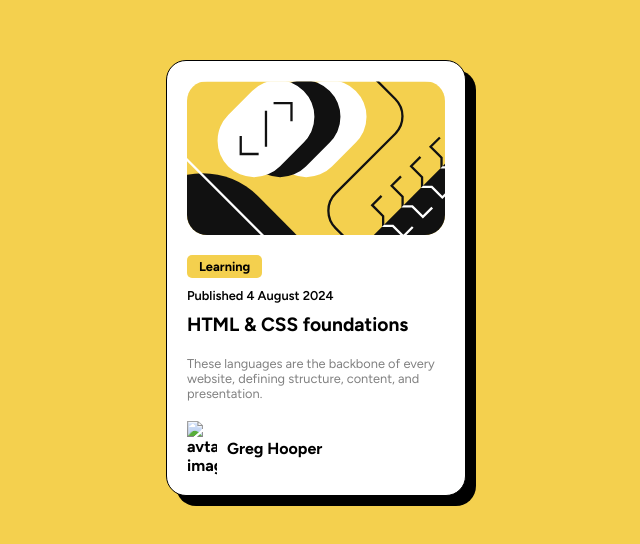
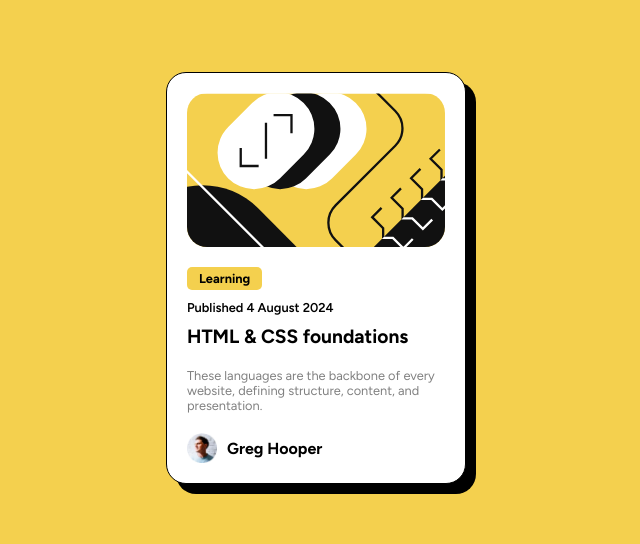
Before and after one commit to Ankit04042001/blog-preview, a plain HTML site: page index.html in a window 1280 px wide. Shown: the part 122-666 px from the top of the page, without its empty margins (324-964 px from the left). Drawn offline with Linux system fonts and the light colour scheme; the site is published under a folder, as on GitHub Pages, so addresses that start at the root find nothing.

Commit message:
modifying img src

```diff
--- a/index.html
+++ b/index.html
@@ -32,7 +32,7 @@
         <p>These languages are the backbone of every website, defining structure, content, and presentation.</p>
       </div>
       <div class="footer">
-        <img src="/assets/images/image-avatar.webp" alt="avtar image"> <span>Greg Hooper</span>
+        <img src="assets/images/image-avatar.webp" alt="avtar image"> <span>Greg Hooper</span>
       </div>
     </div>
   </div>
```
